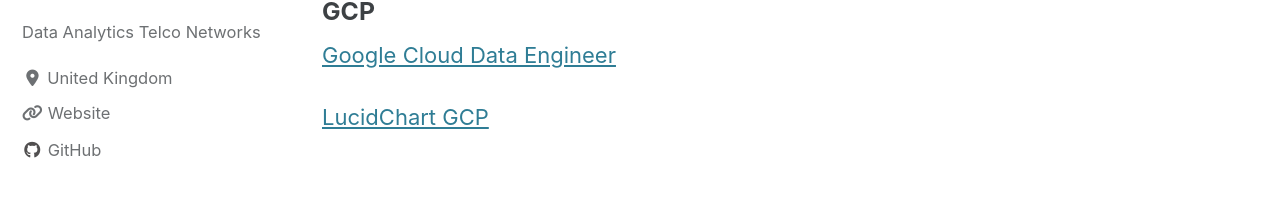
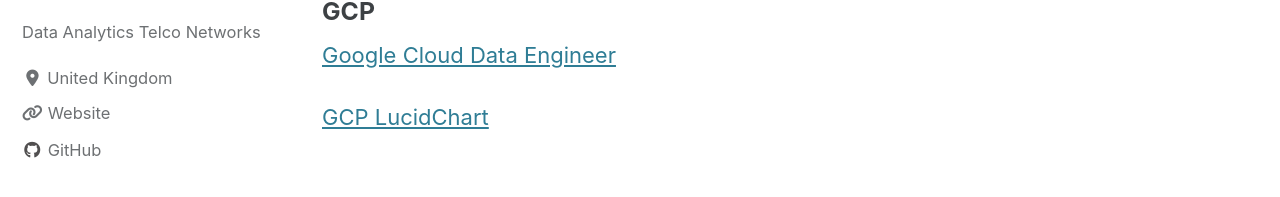
Before and after one commit to ns3115neha/ns3115neha.github.io, a Jekyll site: the page built from _pages/resources.md, in a window 1280 px wide and 900 px high. Shown: the part 321-518 px from the top of the window. Built offline with Jekyll 4.4.1, drawn with Linux system fonts in a browser that asks for light colours; cached includes are drawn as plain includes; nearby versions of some CDN libraries.

```diff
--- a/_pages/resources.md
+++ b/_pages/resources.md
@@ -14,4 +14,4 @@ Interesting reads
 ### GCP
 [Google Cloud Data Engineer](https://linuxacademy.com/course/google-cloud-data-engineer/)
 
-[LucidChart GCP](https://www.lucidchart.com/documents/view/0ca44a63-4ea4-4d78-8367-2465512d21be/H6Px4DdAjbF5)
+[GCP LucidChart](https://www.lucidchart.com/documents/view/0ca44a63-4ea4-4d78-8367-2465512d21be/H6Px4DdAjbF5)
```
